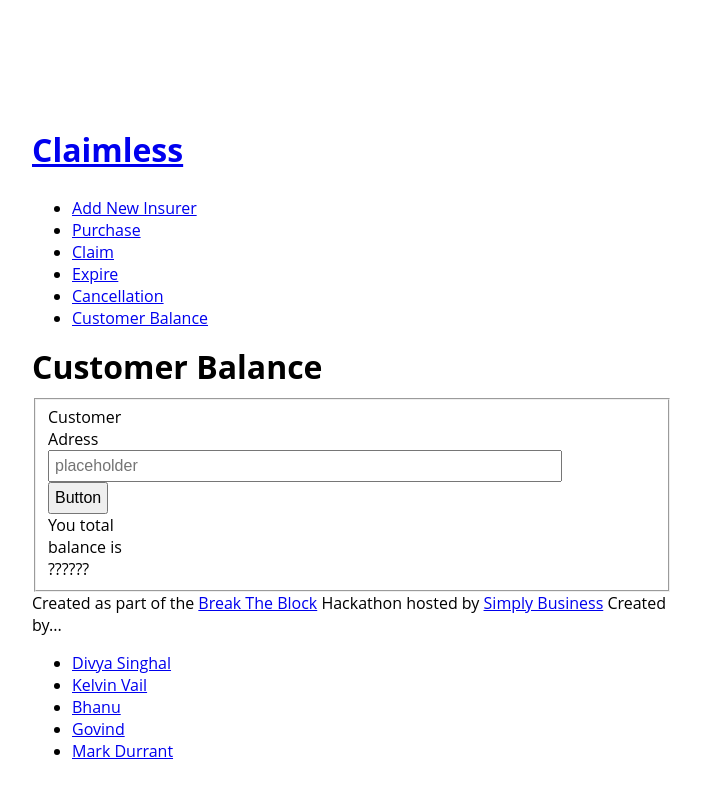
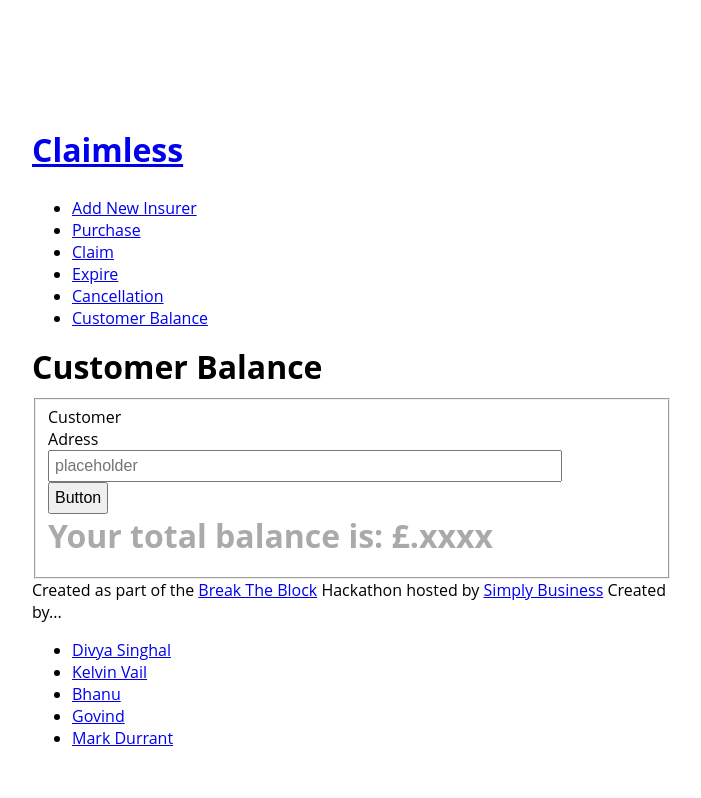
Before and after one commit to divsinghal/Claimless, a plain HTML site: page app/CustomerBalance.html in a window 1280 px wide. Shown: the whole page, without its empty margins (288-989 px from the left). Drawn offline with Linux system fonts and the light colour scheme; files that its build step writes are made by us from their sources; files whose address does not match are found by name.

Commit message:
add styling for display balence

```diff
--- a/app/CustomerBalance.html
+++ b/app/CustomerBalance.html
@@ -54,8 +54,11 @@
 
     <button class="btn" ng-click="searchCustomer(consumer)">Button</button>
 
-    <div>
-      <label>You total balance is ??????</label>
+    <!-- !!!!!!!! -->
+    <!-- Use span id="display-balance" to display balance -->
+    <!-- !!!!!!!! -->
+    <div class="customer-balance">
+      <h2>Your total balance is: <span id="display-balance">£.xxxx</span></h2>
     </div>
 
 </fieldset>
--- a/app/stylesheets/styles.css
+++ b/app/stylesheets/styles.css
@@ -594,6 +594,24 @@ a {
   font-size: 3.4rem;
 }
 
+/* line 76, src/sass/_type.scss */
+.customer-balance {
+  margin-top: 3rem;
+}
+
+/* line 79, src/sass/_type.scss */
+.customer-balance h2 {
+  color: #4e697f;
+  font-weight: 200;
+}
+
+/* line 84, src/sass/_type.scss */
+.customer-balance span {
+  color: #051f36;
+  font-size: 3.4rem;
+  font-weight: 600;
+}
+
 /* line 1, src/sass/_forms.scss */
 fieldset {
   border: 0;
@@ -823,7 +841,7 @@ button.btn-disabled,
   background: #f4f5f7;
   padding-top: 3rem;
   padding-bottom: 6rem;
-  margin-top: 8rem;
+  margin-top: 20rem;
   text-align: center;
 }
 
--- a/build/app.css
+++ b/build/app.css
@@ -596,6 +596,24 @@ a {
   font-size: 3.4rem;
 }
 
+/* line 76, src/sass/_type.scss */
+.customer-balance {
+  margin-top: 3rem;
+}
+
+/* line 79, src/sass/_type.scss */
+.customer-balance h2 {
+  color: #4e697f;
+  font-weight: 200;
+}
+
+/* line 84, src/sass/_type.scss */
+.customer-balance span {
+  color: #051f36;
+  font-size: 3.4rem;
+  font-weight: 600;
+}
+
 /* line 1, src/sass/_forms.scss */
 fieldset {
   border: 0;
@@ -825,7 +843,7 @@ button.btn-disabled,
   background: #f4f5f7;
   padding-top: 3rem;
   padding-bottom: 6rem;
-  margin-top: 8rem;
+  margin-top: 20rem;
   text-align: center;
 }
 
```
Also changed, not shown: build/CustomerBalance.html (+5 -2 lines).
